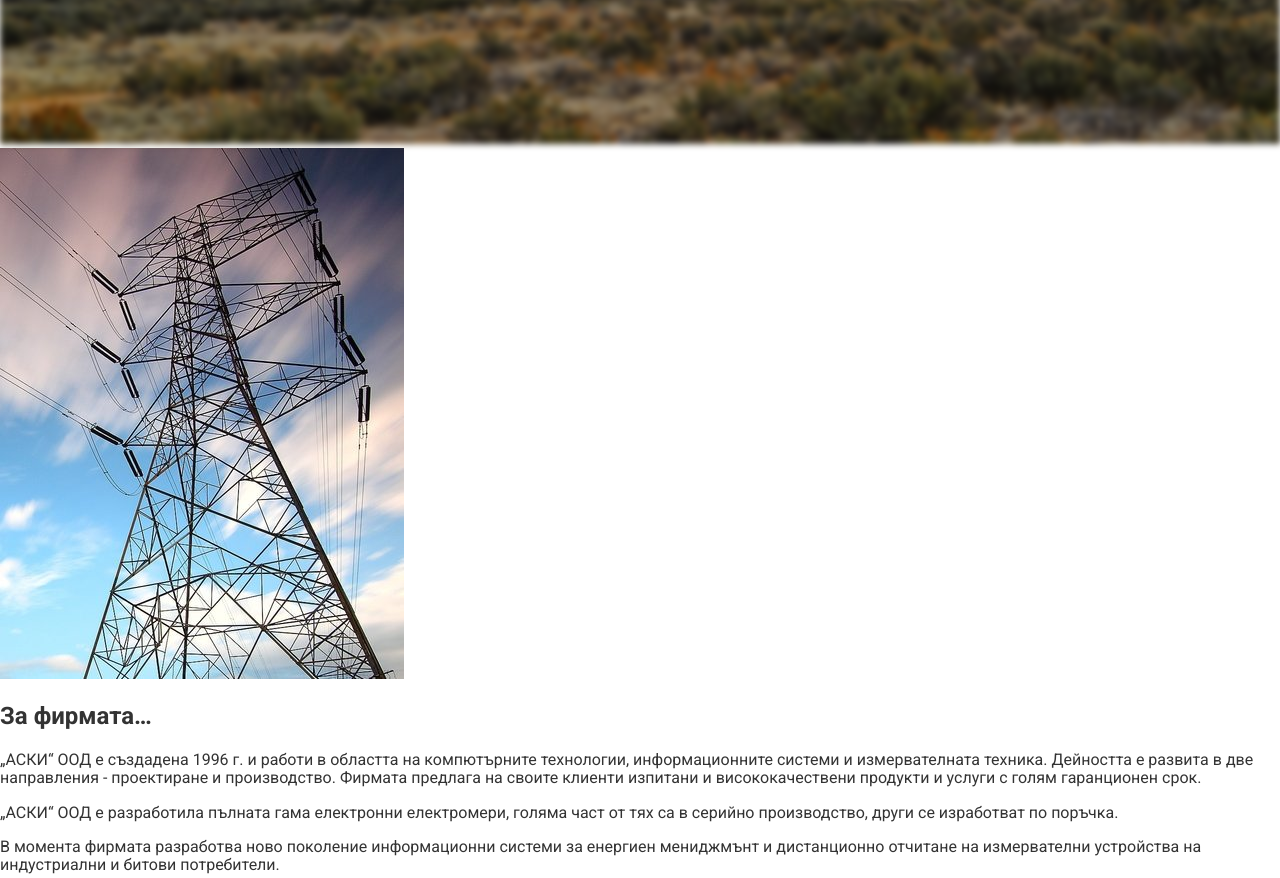
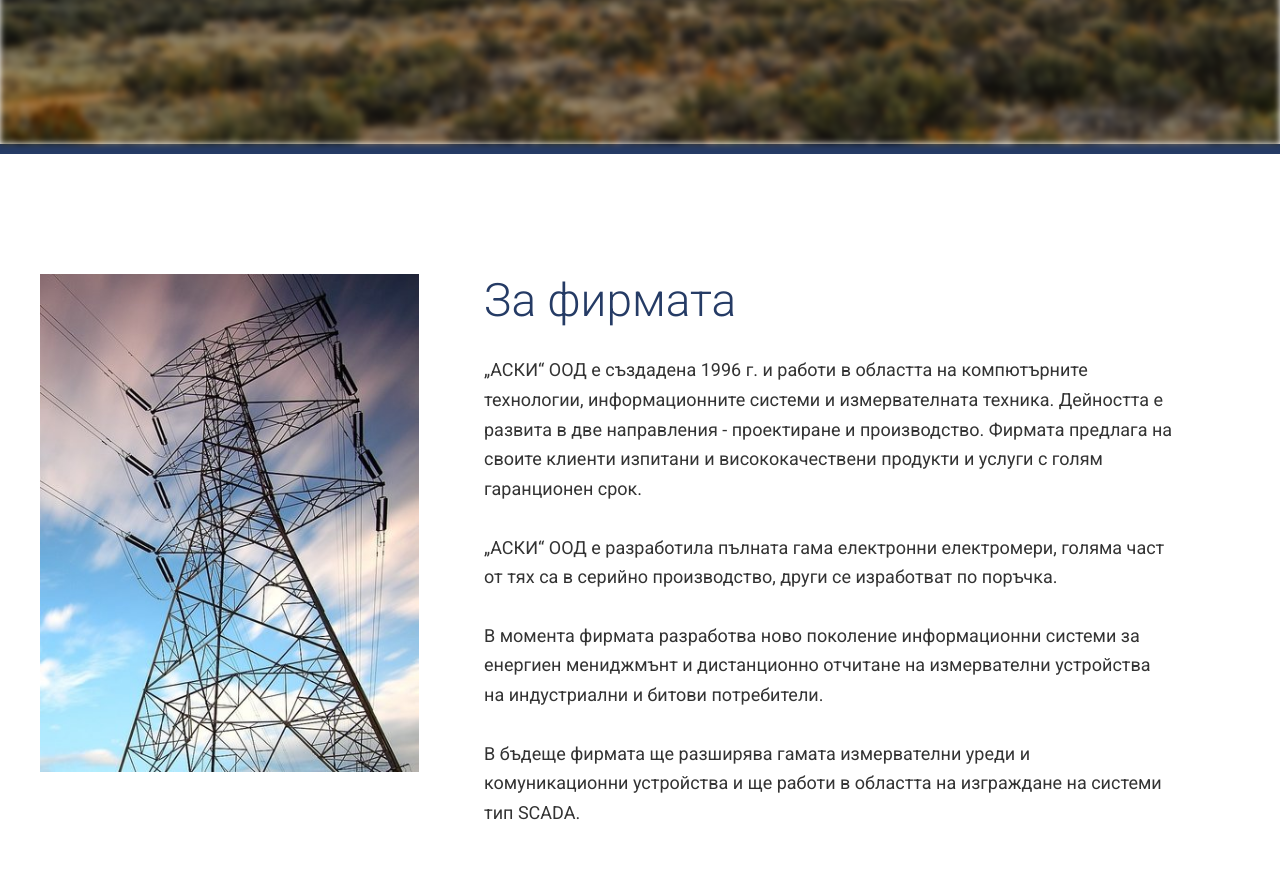
Before and after one commit to ehrrrr/asci-site, a website: page app/index.html in a window 1280 px wide. Shown: the part 1100-1978 px from the top of the page. Drawn offline with Linux system fonts and the light colour scheme.

Commit message:
Completed about us section.

```diff
--- a/app/assets/styles/base/_global.css
+++ b/app/assets/styles/base/_global.css
@@ -1,3 +1,7 @@
+* {
+	box-sizing: border-box;
+}
+
 body {
 	font-family: 'Roboto', sans-serif;
 	color: #333;
@@ -7,3 +11,7 @@ img {
 	max-width: 100%;
 	height: auto;
 }
+
+a {
+	color: $mainOrange;
+}
--- a/app/assets/styles/base/_mixins.css
+++ b/app/assets/styles/base/_mixins.css
@@ -1,3 +1,11 @@
+@define-mixin clearfix {
+	&::after {
+		content: "";
+		clear: both;
+		display: table;
+	}
+}
+
 @define-mixin atSmall {
 	@media (min-width: 530px) {
 		@mixin-content;
--- /dev/null
+++ b/app/assets/styles/modules/_generic-content-container.css
@@ -0,0 +1,14 @@
+.generic-content-container {
+	p {
+		line-height: 1.65;
+		margin: 1.8rem 0;
+
+		@mixin atSmall {
+			font-size: 1.125rem;
+		}
+	}
+
+	p a {
+		font-weight: 700;
+	}
+}
--- /dev/null
+++ b/app/assets/styles/modules/_headline.css
@@ -0,0 +1,27 @@
+.headline {
+	font-weight: 300;
+	font-size: 1.9rem;
+	color: $mainBlue;
+	text-align: center;
+
+	@mixin atSmall {
+		font-size: 2.2rem;
+	}
+
+	@mixin atMedium {
+		font-size: 2.4rem;
+		text-align: left;
+	}
+
+	@mixin atLarge {
+		font-size: 2.875rem;
+	}
+
+	&--no-t-margin {
+		margin-top: 0;
+	}
+
+	&--b-margin-small {
+		margin-bottom: .5em;
+	}
+}
--- a/app/assets/styles/modules/_large-hero.css
+++ b/app/assets/styles/modules/_large-hero.css
@@ -1,7 +1,9 @@
 .large-hero {
 	position: relative;
+	border-bottom: 10px solid $mainBlue;
 
 	&__image {
+		display: block;
 		filter: brightness(80%) blur(3px);
 	}
 
@@ -12,8 +14,6 @@
 		width: 100%;
 		text-align: center;
 		transform: translateY(-54%);
-		/* background-color: rgba(0, 0, 0, .1);
-		padding: 50px 0; */
 	}
 
 	&__title {
--- /dev/null
+++ b/app/assets/styles/modules/_page-section.css
@@ -0,0 +1,12 @@
+.page-section {
+	padding: 1.2rem 0;
+
+	@mixin atMedium {
+		padding: 4.5rem 0;
+	}
+
+	&--blue {
+		background-color: $mainBlue;
+		color: #fff;
+	}
+}
--- /dev/null
+++ b/app/assets/styles/modules/_row.css
@@ -0,0 +1,38 @@
+.row {
+	@mixin clearfix;
+
+	&__b-margin-until-medium {
+		margin-bottom: 1rem;
+	}
+
+	@mixin atMedium {
+		&__b-margin-until-medium {
+			margin-bottom: 0;
+		}
+		&--gutters {
+			padding-right: -65px;
+		}
+
+		&--gutters > div {
+			padding-right: 65px;
+		}
+
+		&__medium-4 {
+			float: left;
+			width: 33%;
+		}
+
+		&__medium-4--larger {
+			width: 37%;
+		}
+
+		&__medium-8 {
+			float: left;
+			width: 66%;
+		}
+
+		&__medium-8--smaller {
+			width: 63%;
+		}
+	}
+}
--- /dev/null
+++ b/app/assets/styles/modules/_wrapper.css
@@ -0,0 +1,22 @@
+.wrapper {
+	padding: 0 18px;
+	max-width: 1236px;
+	margin: 0 auto;
+	overflow: hidden;
+
+	.wrapper {
+		padding: 0;
+	}
+
+	&--b-bottom {
+		margin-bottom: 1rem;
+
+		@mixin atSmall {
+			margin-bottom: 2rem;
+		}
+
+		@mixin atLarge {
+			margin-bottom: 3rem;
+		}
+	}
+}
--- a/app/assets/styles/styles.css
+++ b/app/assets/styles/styles.css
@@ -3,4 +3,9 @@
 @import "base/_mixins";
 @import "base/_global";
 @import "modules/_large-hero";
+@import "modules/_wrapper";
+@import "modules/_page-section";
 @import "modules/_btn";
+@import "modules/_headline";
+@import "modules/_row";
+@import "modules/_generic-content-container";
--- a/app/index.html
+++ b/app/index.html
@@ -24,7 +24,7 @@
     </nav>
   </header>
 
-  <div id="home" class="large-hero">
+  <div id="home" class="large-hero wrapper--b-bottom">
     <picture>
       <source srcset="assets/images/hero--large_w_1847-short.jpg 1847w, /assets/images/hero--large-hi-dpi_w_3127-short.jpg 3127w" media="(min-width: 1380px)">
       <source srcset="assets/images/hero--medium_w_1262.jpg 1262w, /assets/images/hero--medium-hi-dpi_w_2191.jpg 2191w" media="(min-width: 990px)">
@@ -33,23 +33,41 @@
     </picture>
 
     <div class="large-hero__text-content">
+      <div class="wrapper">
         <h1 class="large-hero__title">"АСКИ" ООД</h1>
         <h2 class="large-hero__subtitle">проектира, изработва и внедрява</h2>
         <p class="large-hero__description">електроизмервателно оборудване и автоматизирани системи за енергиен мениджмънт и контрол.</p>
         <p><a class="btn btn--orange btn--large" href="#">Виж Продуктите</a></p>
       </div>
     </div>
+  </div>
 
-  <div id="about-us">
-    <img src="assets/images/about.jpg" alt="power pole">
-    <h2>За фирмата&hellip;</h2>
+  <div id="about-us" class="page-section">
+    <div class="wrapper">
+        <div class="row row--gutters">
+            <div class="row__medium-4 row__medium-4--larger row__b-margin-until-medium">
+              <picture>
+                <source sizes="404px" srcset="assets/images/about.jpg 404w, assets/images/about-hi-dpi.jpg 808w" media="(min-width: 1020px)">
+                <source sizes="320px" srcset="assets/images/about-portrait.jpg 382w, assets/images/about-portrait-hi-dpi.jpg 683w" media="(min-width: 800px)">
+                <img srcset="./assets/images/about-lanscape-small.jpg 560w, ./assets/images/about-lanscape.jpg 800w, assets/images/about-lanscape-hi-dpi.jpg 1600w" alt="power pole">
+              </picture>
+            </div>
+
+            <div class="row__medium-8 row__medium-8--smaller">
+              <div class="generic-content-container">
+                  <h2 class="headline headline--no-t-margin headline--b-margin-small">За фирмата</h2>
                   <p>„АСКИ“ ООД е създадена 1996 г. и работи в областта на компютърните технологии, информационните системи и измервателната техника. Дейността е развита в две направления - проектиране и производство. Фирмата предлага на своите клиенти изпитани и висококачествени продукти и услуги с голям гаранционен срок.</p>
                   <p>„АСКИ“ ООД е разработила пълната гама електронни електромери, голяма част от тях са в серийно производство, други се изработват по поръчка.</p>
                   <p>В момента фирмата разработва ново поколение информационни системи за енергиен мениджмънт и дистанционно отчитане на измервателни устройства на индустриални и битови потребители.</p>
                   <p>В бъдеще фирмата ще разширява гамата измервателни уреди и комуникационни устройства и ще работи в областта на изграждане на системи тип SCADA.</p>
                 </div>
+              </div>
+          </div>
+    </div>
+  </div>
 
-  <div id="products">
+  <div id="products"  class="page-section  page-section--blue">
+    <div class="wrapper">
       <img src="assets/images/icons/star.svg">
       <h2>Продукти</h2>
 
@@ -69,6 +87,7 @@
       <h3>Специализирани изделия</h3>
       <p>Оборудване в областта на физиката на високите енергии.</p>
     </div>
+  </div>
 
   <footer>
     <p>Copyright &copy; 2019 "АСКИ" ООД <a class="btn btn--orange btn--bubble" href="#">Свържете се с нас</a></p>
--- a/app/temp/styles/styles.css
+++ b/app/temp/styles/styles.css
@@ -353,6 +353,10 @@ template {
 
 /* $mainBlue: #1d386a; */
 
+* {
+	box-sizing: border-box;
+}
+
 body {
 	font-family: 'Roboto', sans-serif;
 	color: #333;
@@ -363,11 +367,17 @@ img {
 	height: auto;
 }
 
+a {
+	color: #d59541;
+}
+
 .large-hero {
 	position: relative;
+	border-bottom: 10px solid #253b65;
 }
 
 .large-hero__image {
+		display: block;
 		-webkit-filter: brightness(80%) blur(3px);
 		        filter: brightness(80%) blur(3px);
 	}
@@ -380,8 +390,6 @@ img {
 		text-align: center;
 		-webkit-transform: translateY(-54%);
 		        transform: translateY(-54%);
-		/* background-color: rgba(0, 0, 0, .1);
-		padding: 50px 0; */
 	}
 
 .large-hero__title {
@@ -468,6 +476,51 @@ img {
 .large-hero__description {
 			font-size: 1.5rem
 	}
+	}
+
+.wrapper {
+	padding: 0 18px;
+	max-width: 1236px;
+	margin: 0 auto;
+	overflow: hidden;
+}
+
+.wrapper .wrapper {
+		padding: 0;
+	}
+
+.wrapper--b-bottom {
+		margin-bottom: 1rem;
+	}
+
+@media (min-width: 530px) {
+
+.wrapper--b-bottom {
+			margin-bottom: 2rem
+	}
+	}
+
+@media (min-width: 1200px) {
+
+.wrapper--b-bottom {
+			margin-bottom: 3rem
+	}
+	}
+
+.page-section {
+	padding: 1.2rem 0;
+}
+
+@media (min-width: 800px) {
+
+.page-section {
+		padding: 4.5rem 0
+}
+	}
+
+.page-section--blue {
+		background-color: #253b65;
+		color: #fff;
 	}
 
 .btn {
@@ -579,3 +632,97 @@ img {
 		-webkit-transform: translate3d(-50%, -50%, 0) scale3d(15, 15, 15);
 		        transform: translate3d(-50%, -50%, 0) scale3d(15, 15, 15);
 	}
+
+.headline {
+	font-weight: 300;
+	font-size: 1.9rem;
+	color: #253b65;
+	text-align: center;
+}
+
+@media (min-width: 530px) {
+
+.headline {
+		font-size: 2.2rem
+}
+	}
+
+@media (min-width: 800px) {
+
+.headline {
+		font-size: 2.4rem;
+		text-align: left
+}
+	}
+
+@media (min-width: 1200px) {
+
+.headline {
+		font-size: 2.875rem
+}
+	}
+
+.headline--no-t-margin {
+		margin-top: 0;
+	}
+
+.headline--b-margin-small {
+		margin-bottom: .5em;
+	}
+
+.row::after {
+		content: "";
+		clear: both;
+		display: table;
+	}
+
+.row__b-margin-until-medium {
+		margin-bottom: 1rem;
+	}
+
+@media (min-width: 800px) {
+		.row__b-margin-until-medium {
+			margin-bottom: 0;
+		}
+		.row--gutters {
+			padding-right: -65px;
+		}
+
+		.row--gutters > div {
+			padding-right: 65px;
+		}
+
+		.row__medium-4 {
+			float: left;
+			width: 33%;
+		}
+
+		.row__medium-4--larger {
+			width: 37%;
+		}
+
+		.row__medium-8 {
+			float: left;
+			width: 66%;
+		}
+
+		.row__medium-8--smaller {
+			width: 63%;
+		}
+	}
+
+.generic-content-container p {
+		line-height: 1.65;
+		margin: 1.8rem 0;
+	}
+
+@media (min-width: 530px) {
+
+.generic-content-container p {
+			font-size: 1.125rem
+	}
+	}
+
+.generic-content-container p a {
+		font-weight: 700;
+	}
```
Also changed, not shown: app/assets/images/about-portrait-hi-dpi.jpg, app/assets/images/about-portrait.jpg, app/assets/images/clouds-electricity-energy-157827.jpg (added). Lines whose indentation alone changed are shown as unchanged.
